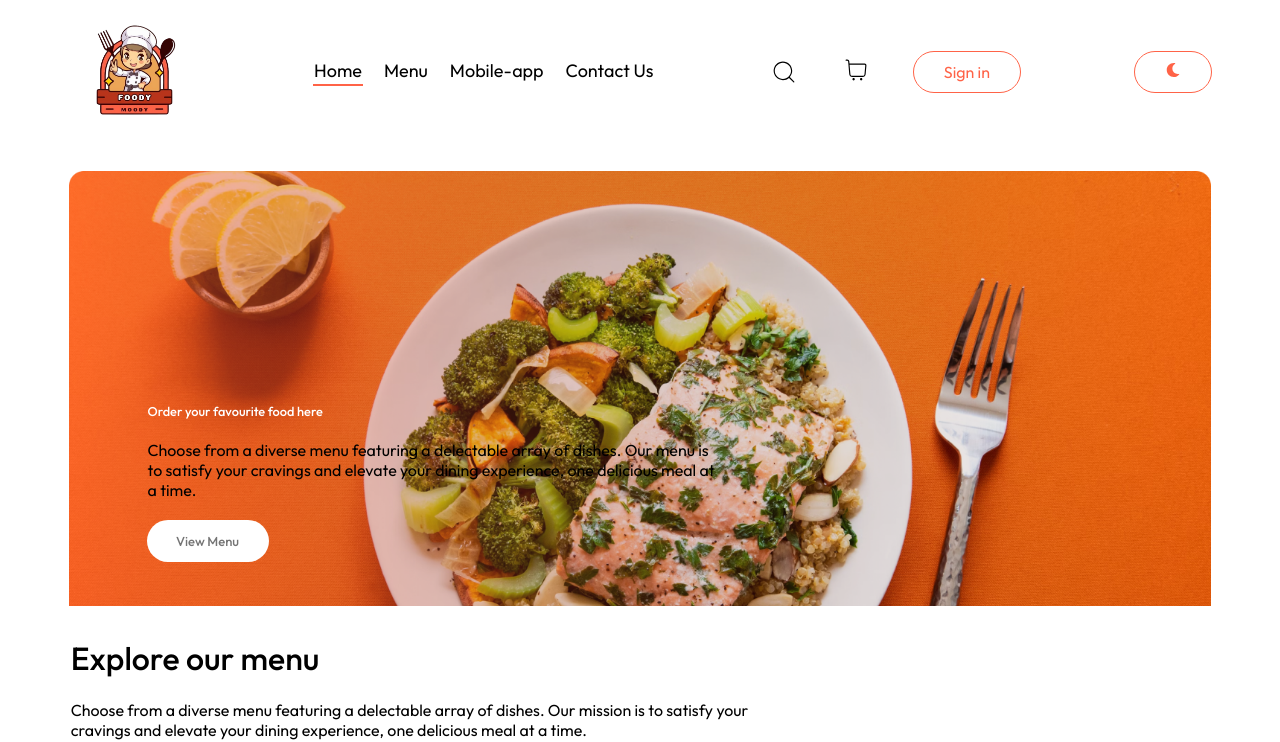
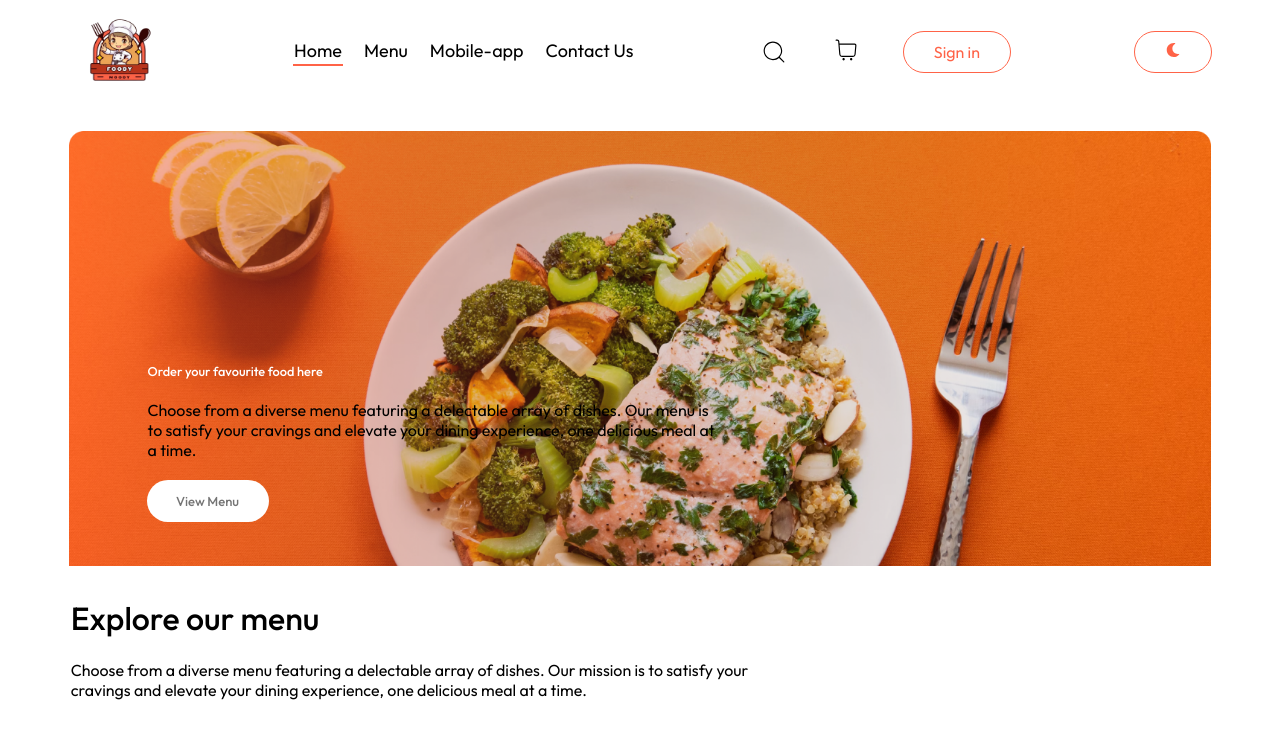
Before and after one commit to pratibha456/Food-Del-App, a React (Vite) app in the folder Frontend/: page / in a window 1280 px wide. Shown: the top 742 px of the page. Built offline with nearby package versions, Linux system fonts and the light colour scheme.

Commit message:
changed the logo

```diff
--- a/Frontend/src/components/Navbar/Navbar.css
+++ b/Frontend/src/components/Navbar/Navbar.css
@@ -14,13 +14,9 @@
   backdrop-filter: blur(10px);
 }
 
-/* .navbar .logo {
-  width: 10px;
-} */
-
-.navbar img{
-  height: 130px;
-  width: 130px;
+.navbar .logo {
+  width: 100px;
+  height: 90px;
 }
 
 .navbar-menu {
--- a/Frontend/src/components/Navbar/Navbar.jsx
+++ b/Frontend/src/components/Navbar/Navbar.jsx
@@ -27,7 +27,7 @@ const Navbar = ({ setShowLogin, isDarkMode, setIsDarkMode }) => {
   return (
     <div className="navbar">
       <Link to="/">
-        <img src={assets.logo} alt="" />
+        <img src={assets.logo} alt="" className="logo"/>
       </Link>
       <ul className="navbar-menu">
         <Link
```
Also changed, not shown: Frontend/src/assets/foody-removebg-preview.png (added), Frontend/src/assets/logo.jpg (added).
